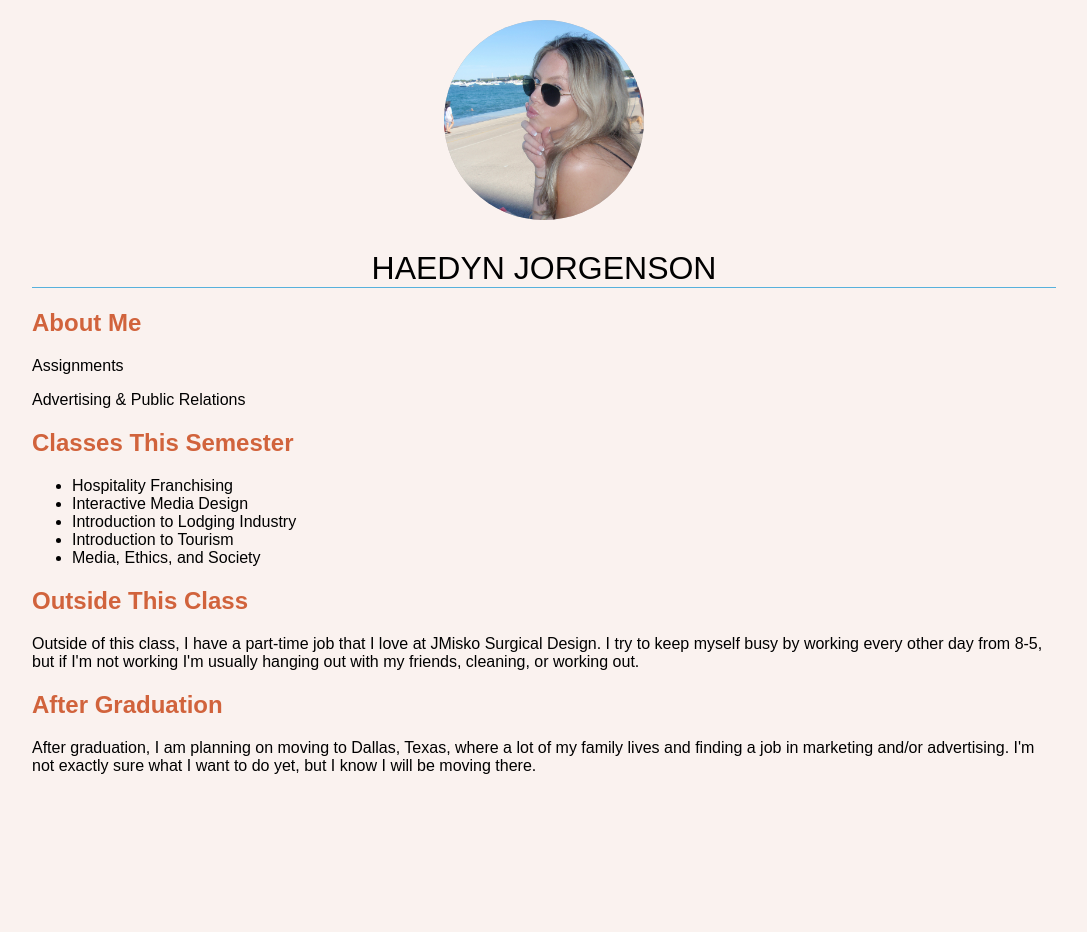
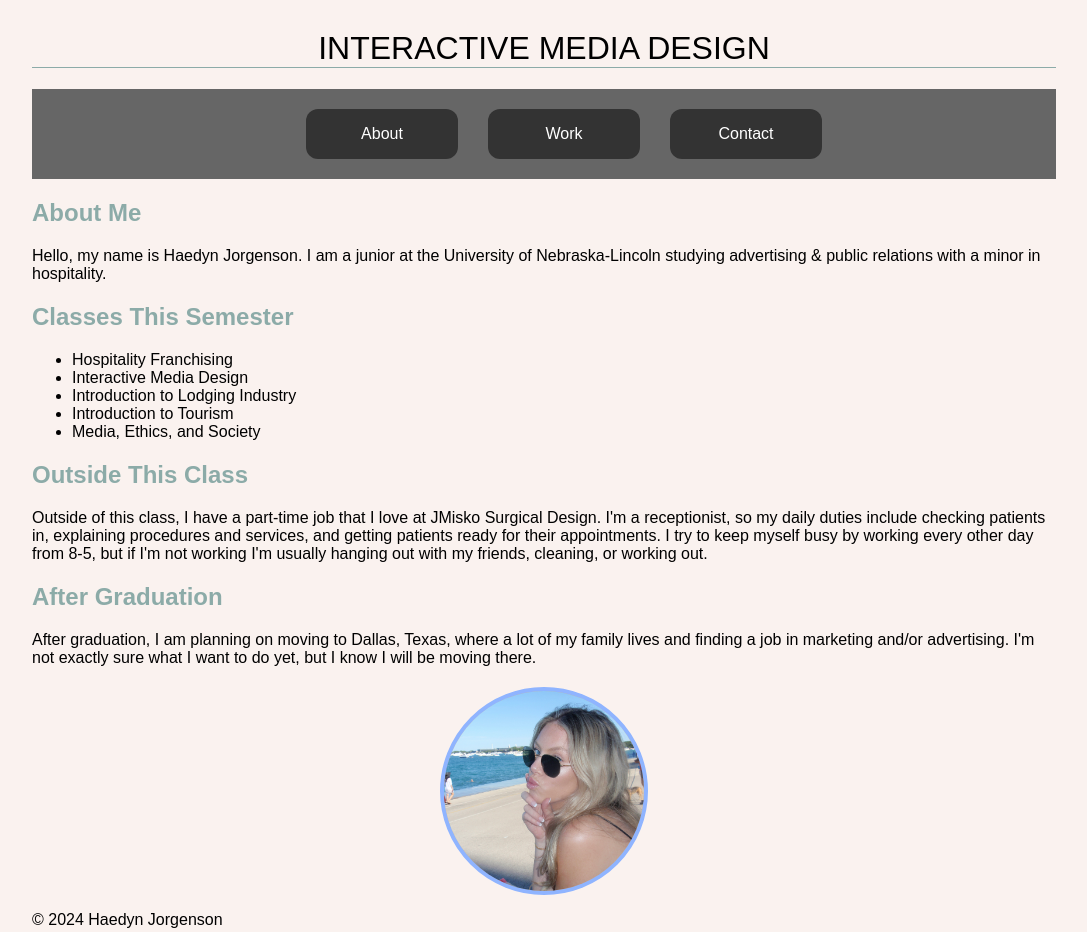
Before and after one commit to haedynalexa/TEST_ADPR2, a plain HTML site: page assignments/index.html in a window 1280 px wide. Shown: the top 932 px of the page, without its empty margins (96-1183 px from the left). Before the commit the page ends 800 px from the top, so only its background shows below. Drawn offline with Linux system fonts and the light colour scheme.

Commit message:
added styles

```diff
--- /dev/null
+++ b/assignments/css/styles.css
@@ -0,0 +1,72 @@
+body {
+    background-color: #faf2ef;
+    margin: 0 10%;
+    font-family: sans-serif;
+}
+h1 {
+    text-align: center;
+    font-weight: normal;
+    text-transform: uppercase;
+    border-bottom: 1px solid #8caba8;
+    margin-top: 30px;
+}
+h2 {
+    color: #8caba8;
+    font-size: 1eml
+}
+img {
+    display: block;
+    margin-left: auto;
+    margin-right: auto;
+    margin-top: 20px;
+    border-radius: 100%;
+    height: 200px;
+    width: 200px;
+    object-fit: cover;
+    background-color: rgba(0 0 0 / 0.25);
+}
+
+
+/* New styles for Exercise 5 */
+
+body{
+    font-family:sans-serif;
+  }
+  header{
+    background-color: #FAF0E6;
+    color: #fff;
+    padding: 45px 25px;
+  }
+
+  nav{
+    background-color:#666;
+  }
+  nav ul{
+    display: flex;
+    list-style: none;
+    align-items: center;
+    justify-content: center;
+    gap: 30px;
+    padding-top:20px;
+    padding-bottom: 20px;
+  }
+  /* nav ul li {} */
+  nav ul li a {
+    color: #fff;
+    text-decoration: none;
+    display: block;
+    padding: 16px;
+    text-align: center;
+    background-color: #333;
+    border-radius: 12px;
+    min-width: 120px;
+    transition: background-color 0.5s ease;
+  }
+  nav ul li a:hover {
+    background-color: #111;
+  }
+
+  aside img{
+    border: 4px solid #8FB4FF;
+    border-radius: 99999px;
+  }
--- a/assignments/index.html
+++ b/assignments/index.html
@@ -4,38 +4,60 @@
     <meta charset="UTF-8">
     <meta http-equiv="X-UA-Compatible" content="IE=edge">
     <meta name="viewport" content="width=device-width, initial-scale=1.0">
+    <link rel="stylesheet" href="css/styles.css">
     <title>Assignments - Haedyn Jorgenson</title>
-    <style>
-        body {
-            background-color: #faf2ef;
-            margin: 0 10%;
-            font-family: sans-serif;
-        }
-        h1 {
-            text-align: center;
-            font-weight: normal;
-            text-transform: uppercase;
-            border-bottom: 1px solid #57b1dc;
-            margin-top: 30px;
-        }
-        h2 {
-            color: #d1633c;
-            font-size: 1eml
-        }
-        img {
-            display: block;
-            margin-left: auto;
-            margin-right: auto;
-            margin-top: 20px;
-            border-radius: 100%;
-            height: 200px;
-            width: 200px;
-            object-fit: cover;
-            background-color: rgba(0 0 0 / 0.25);
-        }
-    </style>
 </head>
 <body>
+
+
+    <!--Headeer section-->
+</header>
+<h1>Interactive Media Design</h1>
+</header>
+
+<!--Nav section-->
+<nav>
+<ul>
+    <li><a href="#about">About</a></li>
+      <li><a href="#work">Work</a></li>
+      <li><a href="#contact">Contact</a></li>
+</ul>
+</nav>
+
+<section id="about">
+<h2>About Me</h2>
+<p>Hello, my name is Haedyn Jorgenson. I am a junior at the University of Nebraska-Lincoln studying advertising & public relations with a minor in hospitality.</p>
+</section>
+
+<h2>Classes This Semester</h2>
+  <ul>
+      <li>Hospitality Franchising</li>
+      <li>Interactive Media Design</li>
+      <li>Introduction to Lodging Industry</li>
+      <li>Introduction to Tourism </li>
+      <li>Media, Ethics, and Society</li>
+  </ul>
+
+  <h2>Outside This Class</h2>
+  <p>Outside of this class, I have a part-time job that I love at JMisko Surgical Design. I'm a receptionist, so my daily duties include checking patients in, explaining procedures and services, and getting patients ready for their appointments. I try to keep myself busy by working every other day from 8-5, but if I'm not working I'm usually hanging out with my friends, cleaning, or working out.</p>
+
+  <h2>After Graduation</h2>
+  <p>After graduation, I am planning on moving to Dallas, Texas, where a lot of my family lives and finding a job in marketing and/or advertising. I'm not exactly sure what I want to do yet, but I know I will be moving there.</p>
+</body>
+</html>
+<aside>
+<img src="images/haedyn.jpg" alt="Your Photo">
+</aside>
+
+<footer>
+<p>&copy; 2024 Haedyn Jorgenson</p>
+</footer>
+
+
+
+
+   <!--- Old Content -->
+
     <img src="images/haedyn.jpg" alt="Haedyn Jorgenson">
     <h1>Haedyn Jorgenson</h1>
     <h2>About Me</h2>
@@ -52,7 +74,7 @@
     </ul>
 
     <h2>Outside This Class</h2>
-    <p>Outside of this class, I have a part-time job that I love at JMisko Surgical Design. I try to keep myself busy by working every other day from 8-5, but if I'm not working I'm usually hanging out with my friends, cleaning, or working out.</p>
+    <p>Outside of this class, I have a part-time job that I love at JMisko Surgical Design. I'm a receptionist, so my daily duties include checking patients in, explaining procedures and services, and getting patients ready for their appointments. I try to keep myself busy by working every other day from 8-5, but if I'm not working I'm usually hanging out with my friends, cleaning, or working out.</p>
 
     <h2>After Graduation</h2>
     <p>After graduation, I am planning on moving to Dallas, Texas, where a lot of my family lives and finding a job in marketing and/or advertising. I'm not exactly sure what I want to do yet, but I know I will be moving there.</p>
```
